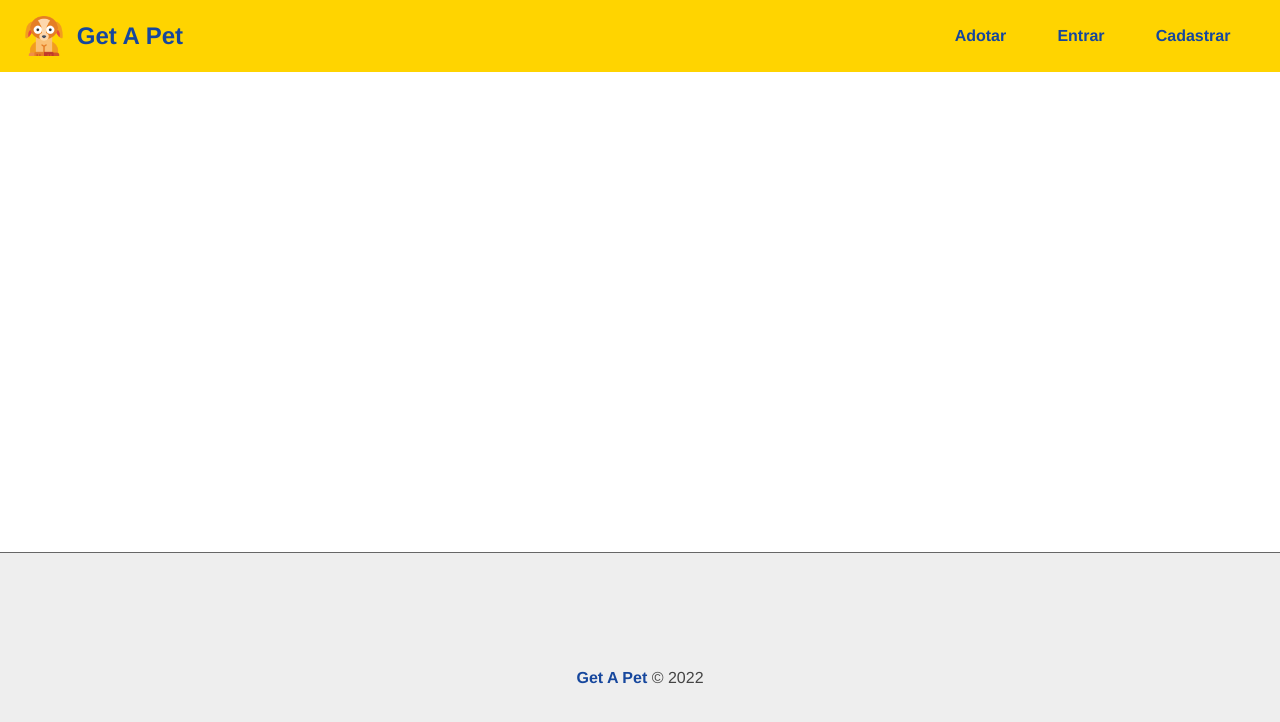
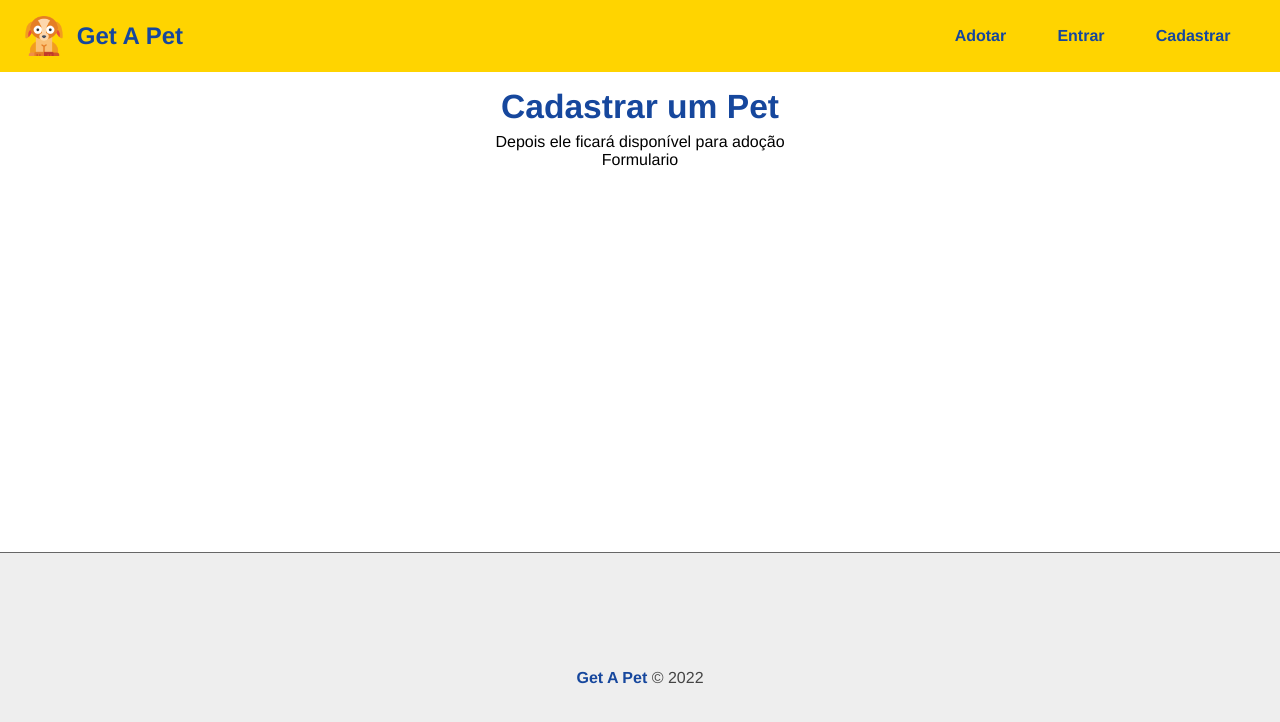
Before and after one commit to pabloaraujo22/15_Projeto_Get_A_Pet, a React (Create React App) app in the folder frontend/: page /pet/add in a window 1280 px wide. Shown: the top 722 px of the page. Built offline with nearby package versions, Linux system fonts and the light colour scheme.

Commit message:
Pagina de Cadastro do Pet

```diff
--- a/frontend/src/App.js
+++ b/frontend/src/App.js
@@ -7,6 +7,7 @@
 import Login from './components/pages/auth/Login';
 import Register from './components/pages/auth/Register';
 import Home from './components/pages/Home';
+import AddPet from './components/pages/Pet/AddPet';
 import MyPets from './components/pages/Pet/MyPets';
 import Profile from './components/pages/User/Profile';
 import { UserProvider } from './context/UserContext';
@@ -20,6 +21,7 @@
                     <Container>
                     <Routes>
                         <Route path='/pet/mypets' element={<MyPets/>}/>
+                        <Route path='/pet/add' element={<AddPet/>}/>
                         <Route path='/login' element={<Login/>}/>
                         <Route path='/register' element={<Register/>}/>
                         <Route path='/user/profile' element={<Profile/>}/>
--- /dev/null
+++ b/frontend/src/components/pages/Pet/AddPet.jsx
@@ -0,0 +1,19 @@
+import React from 'react';
+import styles from './AddPet.module.css';
+
+import api from '../../../utils/api';
+import { useState } from 'react';
+import { Navigate } from 'react-router-dom';
+import useFlashMessage from '../../../hooks/useFlashMessage';
+
+export default function AddPet(props) {
+    return (
+        <section className={styles.addpet_header}>
+            <div>
+                <h1>Cadastrar um Pet</h1>
+                <p>Depois ele ficará disponível para adoção</p>
+            </div>
+            <p>Formulario</p>
+        </section>
+    );
+}
--- /dev/null
+++ b/frontend/src/components/pages/Pet/AddPet.module.css
@@ -0,0 +1,8 @@
+.addpet_header {
+    text-align: center;
+    margin-bottom: 1.2em;
+}
+
+.addpet_header h1 {
+    margin-bottom: 0.2em;
+}
```
